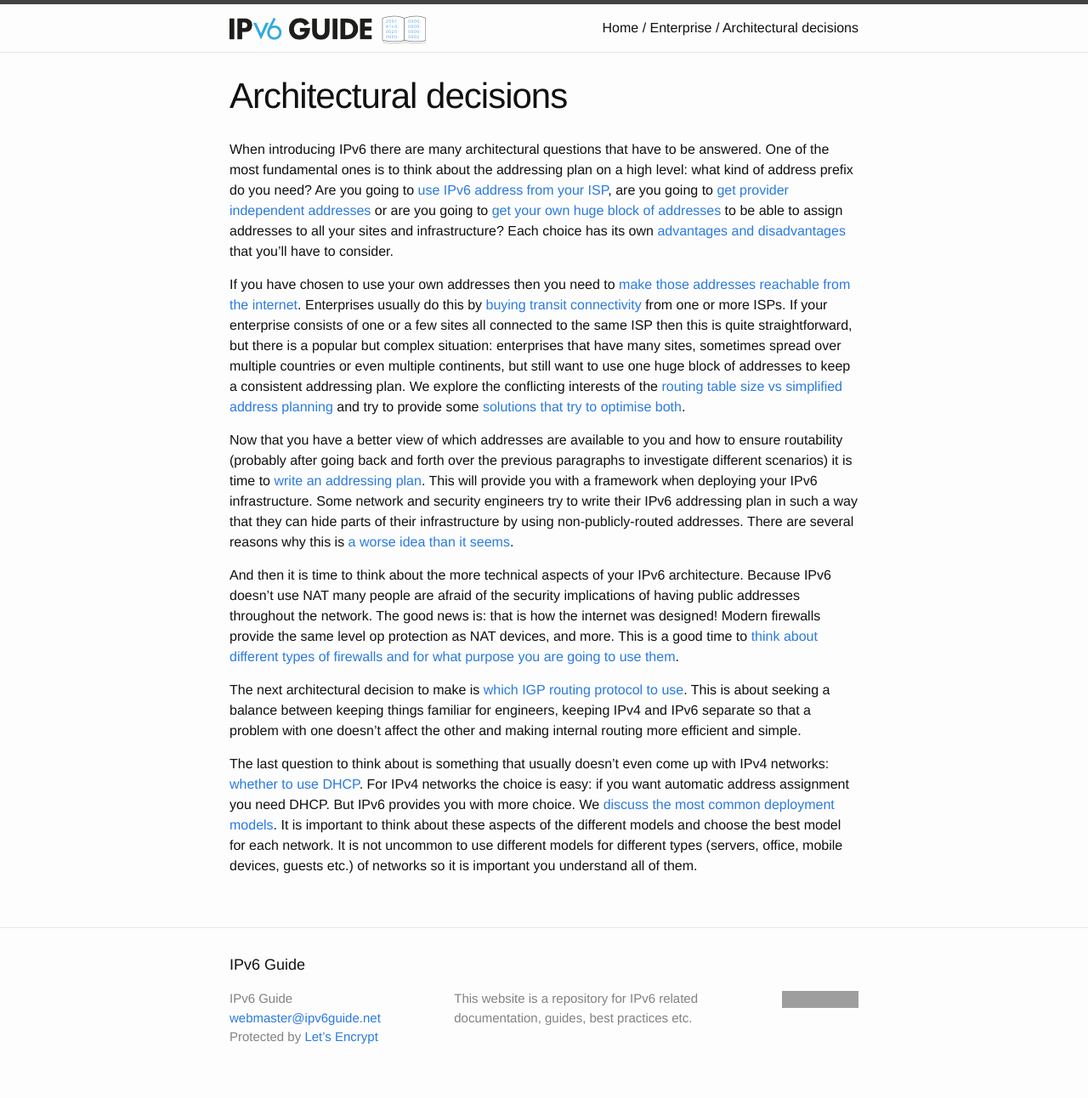
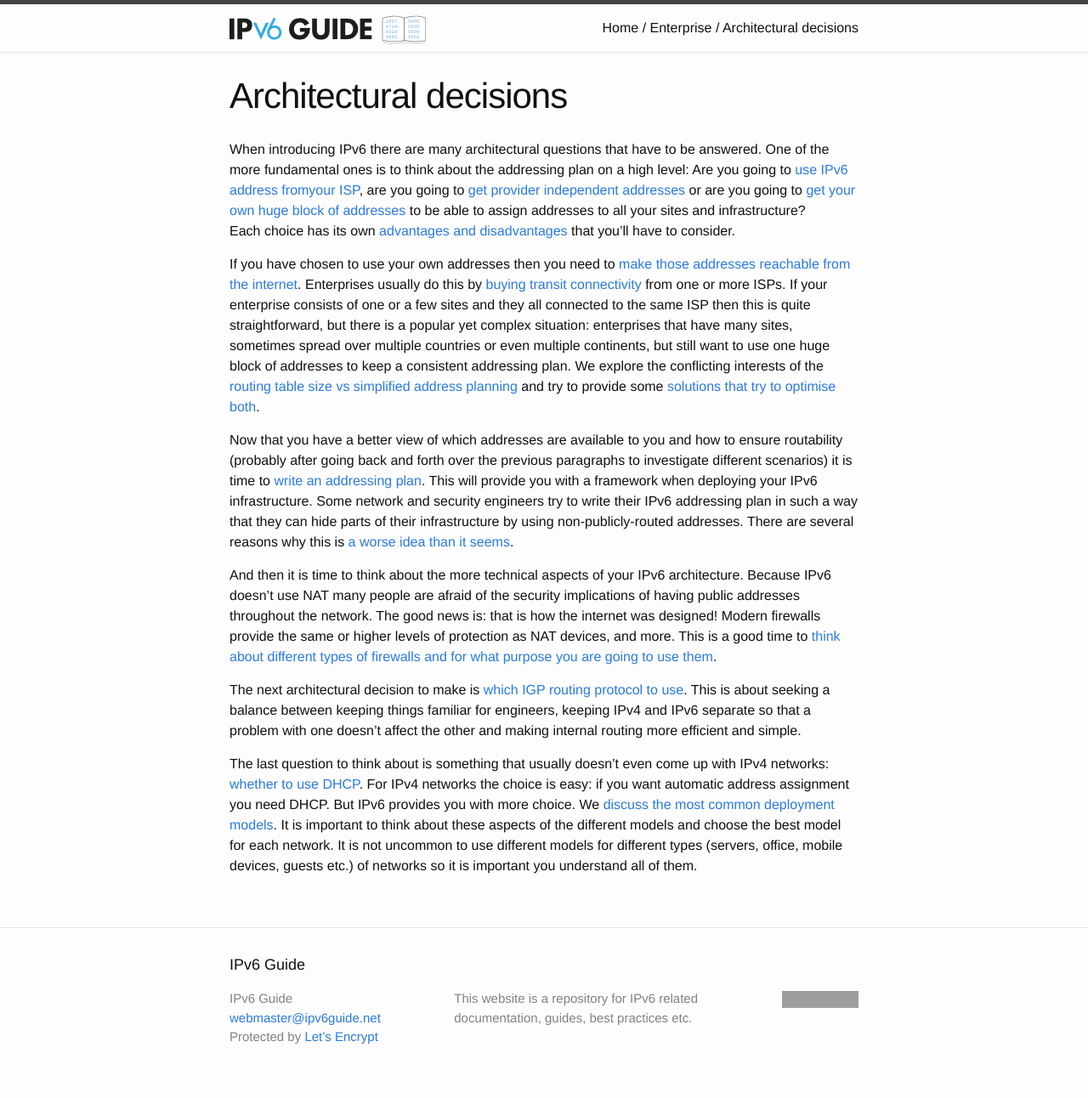
Before and after one commit to ipv6guide/ipv6guide.github.io, a Jekyll site: the page built from enterprise/architectural_decisions/index.md, in a window 1280 px wide. Shown: the whole page at 85% size. Built offline with Jekyll 4.4.1, drawn with Linux system fonts in a browser that asks for light colours; grey boxes are pictures that could not be loaded.

Commit message:
Update index.md
some typos

```diff
--- a/enterprise/architectural_decisions/index.md
+++ b/enterprise/architectural_decisions/index.md
@@ -3,20 +3,19 @@ title: Architectural decisions
 ---
 
 When introducing IPv6 there are many architectural questions that have to be
-answered.  One of the most fundamental ones is to think about the addressing
-plan on a high level: what
-kind of address prefix do you need?  Are you going to [use IPv6 address from
-your ISP](use_PA), are you going to [get provider independent
-addresses](use_PI) or are you going to [get your own huge block of
-addresses](become_LIR) to be able to assign addresses to all your sites and
-infrastructure?  Each choice has its own [advantages and
-disadvantages](discuss_PI_PA_LIR) that you'll have to consider.
+answered.  One of the more fundamental ones is to think about the addressing
+plan on a high level:
+Are you going to [use IPv6 address fromyour ISP](use_PA),
+are you going to [get provider independent addresses](use_PI)
+or are you going to [get your own huge block of addresses](become_LIR)
+to be able to assign addresses to all your sites and infrastructure?
+Each choice has its own [advantages and disadvantages](discuss_PI_PA_LIR) that you'll have to consider.
 
 If you have chosen to use your own addresses then you need to [make those
 addresses reachable from the internet](routability).  Enterprises usually do
 this by [buying transit connectivity](connect_transit) from one or more
-ISPs.  If your enterprise consists of one or a few sites all connected to
-the same ISP then this is quite straightforward, but there is a popular but
+ISPs.  If your enterprise consists of one or a few sites and they all connected to
+the same ISP then this is quite straightforward, but there is a popular yet
 complex situation: enterprises that have many sites, sometimes spread over
 multiple countries or even multiple continents, but still want to use one
 huge block of addresses to keep a consistent addressing plan.  We explore
@@ -38,7 +37,7 @@ And then it is time to think about the more technical aspects of your IPv6
 architecture.  Because IPv6 doesn't use NAT many people are afraid of the
 security implications of having public addresses throughout the network.
 The good news is: that is how the internet was designed!  Modern firewalls
-provide the same level op protection as NAT devices, and more.  This is a
+provide the same or higher levels of protection as NAT devices, and more.  This is a
 good time to [think about different types of firewalls and for what purpose
 you are going to use them](consider_firewalls).
 
```
